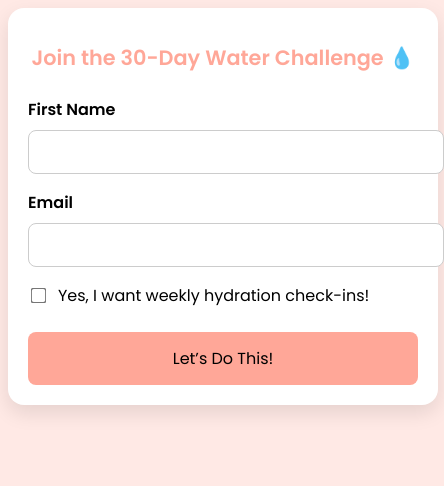
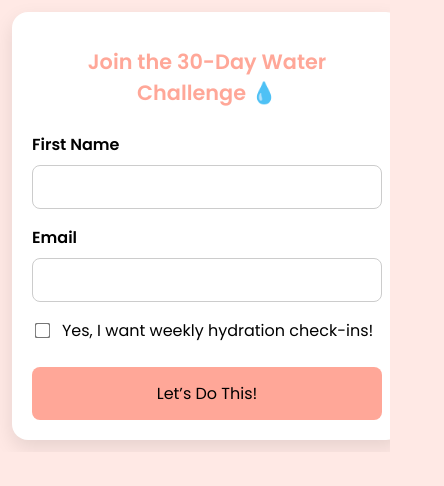
Before and after one commit to MenoHello/30-day-water-challenge, a plain HTML site: page index.html in a window 390 px wide. Shown: the whole page, 444 px wide, since content can reach past the window. Drawn offline with Linux system fonts and the light colour scheme.

Commit message:
Update index.html

```diff
--- a/index.html
+++ b/index.html
@@ -12,6 +12,12 @@
     background-color: #ffe9e5;
     font-family: 'Poppins', sans-serif;
     box-sizing: border-box;
+    max-width: 100vw;
+    overflow-x: hidden;
+  }
+
+  *, *::before, *::after {
+    box-sizing: inherit;
   }
 
   .form-container {
@@ -54,6 +60,7 @@
     align-items: center;
     margin-top: 16px;
     gap: 10px;
+    flex-wrap: wrap;
   }
 
   .checkbox-container input[type="checkbox"] {
@@ -88,7 +95,7 @@
 
   @media (max-width: 480px) {
     .form-container {
-        margin: 8px;
+      margin: 12px;
       padding: 20px;
       border-radius: 16px;
     }
@@ -98,6 +105,7 @@
     }
   }
 </style>
+
 </head>
 <body>
   <div class="form-container">
```
Lines whose indentation alone changed are shown as unchanged.
